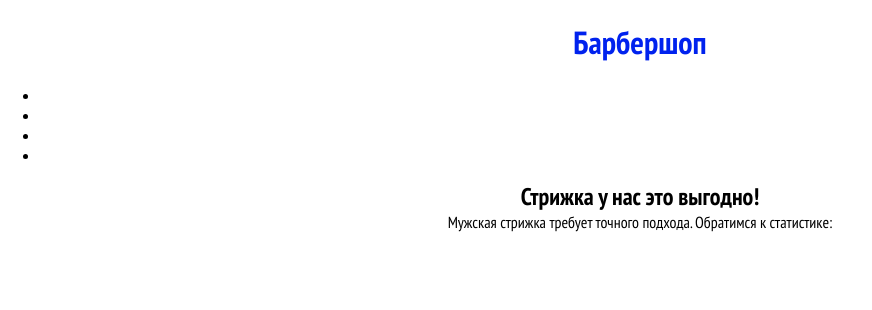
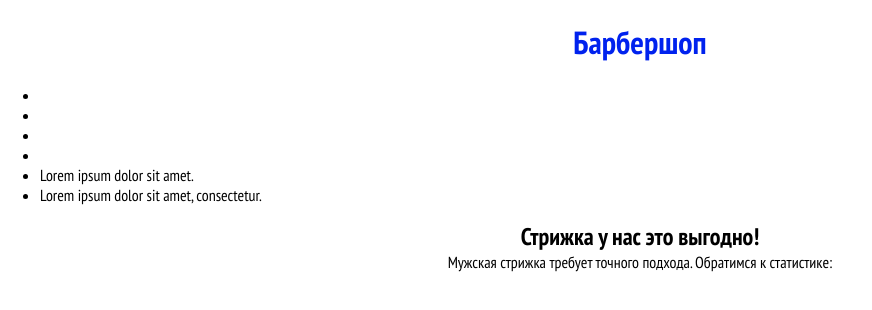
Before and after one commit to InsaneMax/barbershop-responsive, a website: page catalog.html in a window 1280 px wide. Shown: the whole page, without its empty margins (0-872 px from the left). Drawn offline with Linux system fonts and the light colour scheme.

Commit message:
create new branch and add some itmes in main-nav__list

```diff
--- a/catalog.html
+++ b/catalog.html
@@ -14,6 +14,8 @@
         <li class="main-nav__item"></li>
         <li class="main-nav__item"></li>
         <li class="main-nav__item"></li>
+        <li class="main-nav__item">Lorem ipsum dolor sit amet.</li>
+        <li class="main-nav__item">Lorem ipsum dolor sit amet, consectetur.</li>
       </ul>
     </nav>
     <h2 class="page-header__promo">Стрижка у нас это выгодно!</h2>
```
